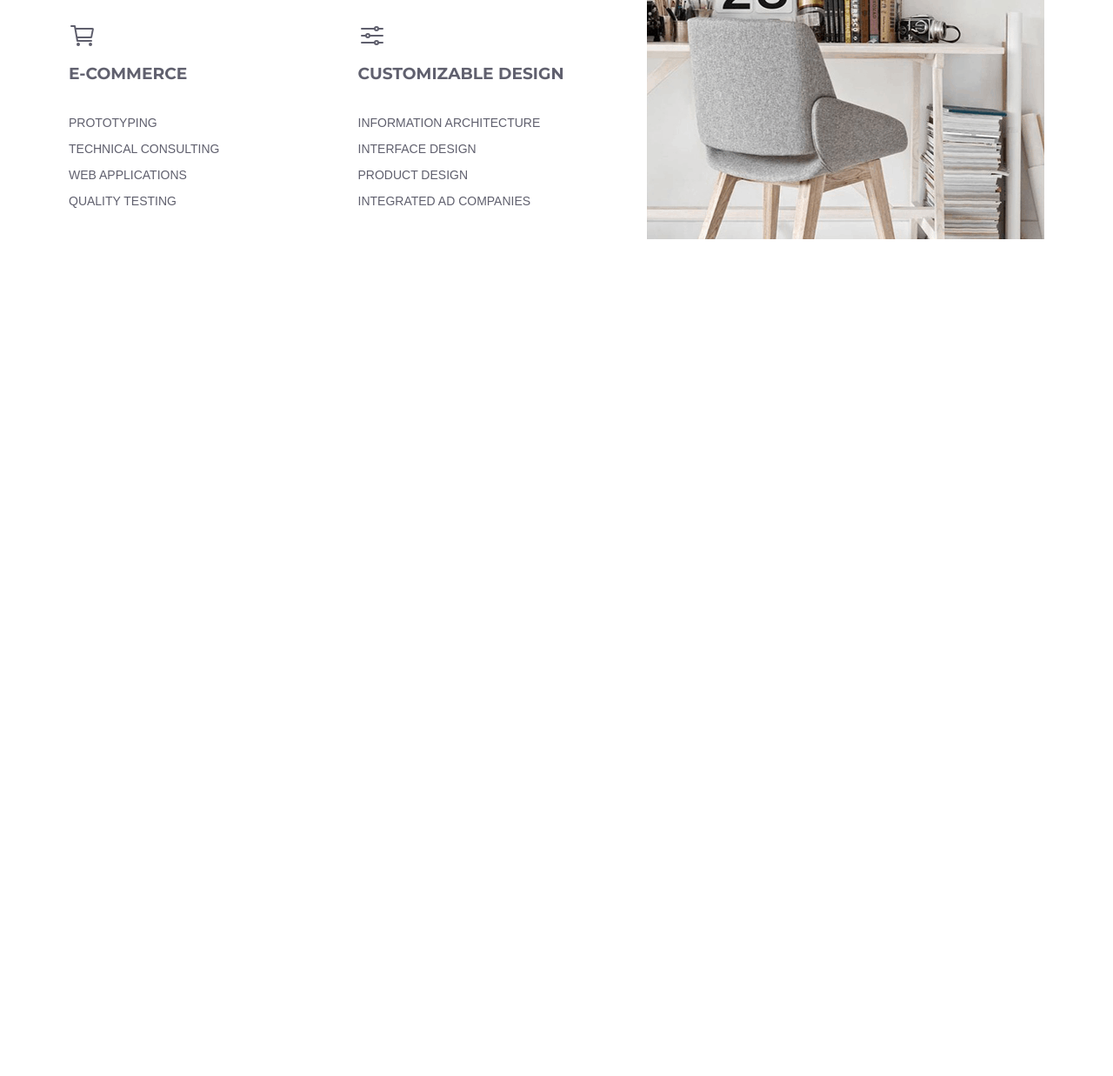
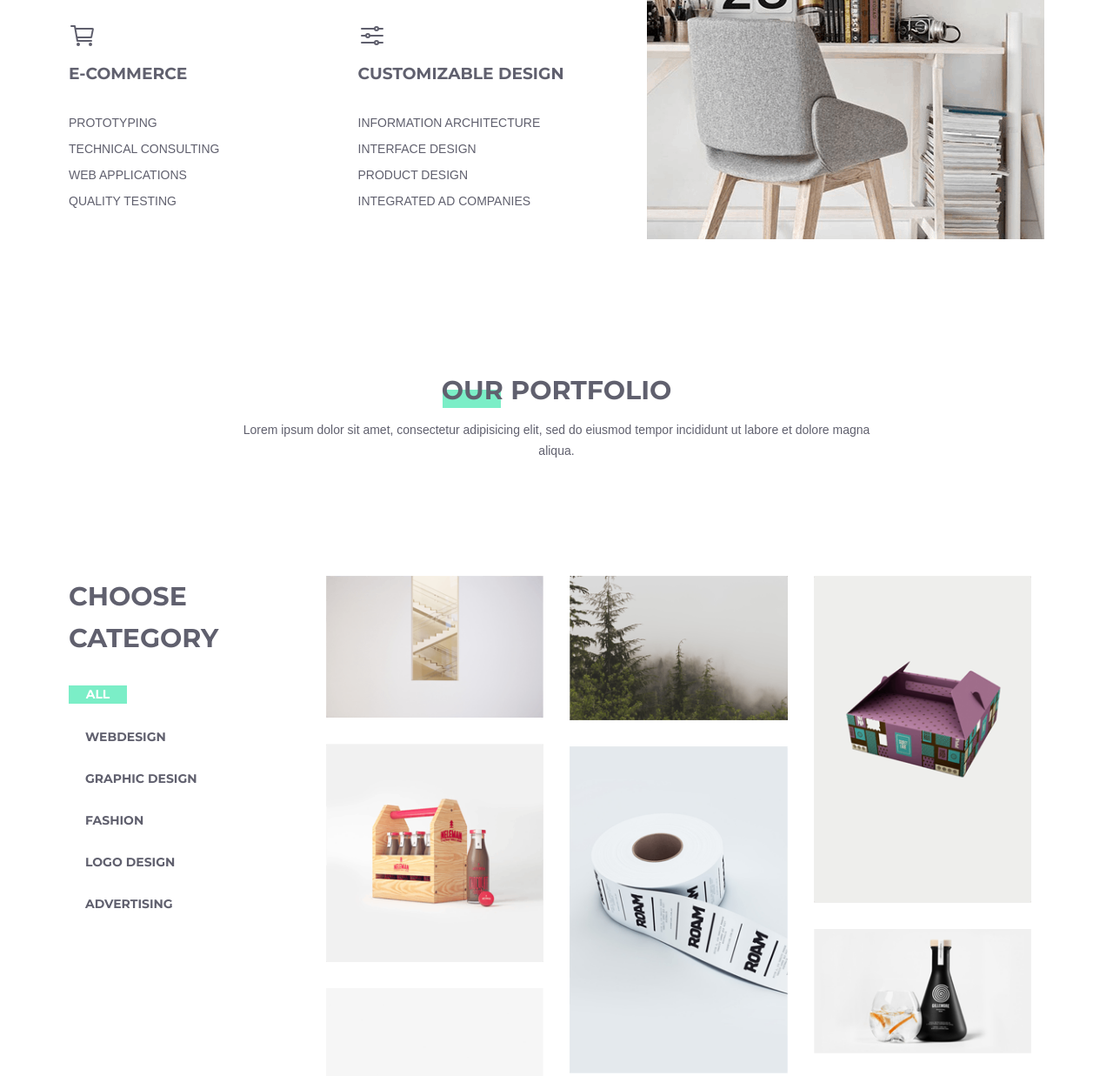
Before and after one commit to BlackTruth/creative-agency, a website built with webpack: page src/index.html in a window 1280 px wide. Shown: the part 1541-2778 px from the top of the page at 87% size. Before the commit the page ends 1816 px from the top, so only its background shows below. Built offline with nearby package versions, Linux system fonts and the light colour scheme.

Commit message:
feat: add third section

```diff
--- /dev/null
+++ b/src/components/portfolio/portfolio.html
@@ -0,0 +1,73 @@
+<section class="portfolio">
+  <div class="portfolio__header">
+    <h2 class="portfolio__header_title">our portfolio</h2>
+    <p class="portfolio__header_desc">
+      Lorem ipsum dolor sit amet, consectetur adipisicing elit, sed do eiusmod
+      tempor incididunt ut labore et dolore magna aliqua.
+    </p>
+  </div>
+  <div class="portfolio__category">
+    <h3 class="portfolio__category_title">choose category</h3>
+    <button class="portfolio__category_button">all</button>
+    <ul class="portfolio__category_list">
+      <li>webdesign</li>
+      <li>graphic design</li>
+      <li>fashion</li>
+      <li>logo design</li>
+      <li>advertising</li>
+    </ul>
+  </div>
+  <div class="portfolio__collage">
+    <div class="portfolio__collage__column">
+      <img
+        src="../../assets/images/collage1.png"
+        alt="collage1"
+        class="portfolio__collage__column_picture"
+      />
+      <img
+        src="../../assets/images/collage4.png"
+        alt="collage2"
+        class="portfolio__collage__column_picture"
+      />
+      <img
+        src="../../assets/images/collage7.png"
+        alt="collage3"
+        class="portfolio__collage__column_picture"
+      />
+    </div>
+    <div class="portfolio__collage__column">
+      <img
+        src="../../assets/images/collage2.png"
+        alt="collage4"
+        class="portfolio__collage__column_picture"
+      />
+      <img
+        src="../../assets/images/collage5.png"
+        alt="collage5"
+        class="portfolio__collage__column_picture"
+      />
+      <img
+        src="../../assets/images/collage9.png"
+        alt="collage6"
+        class="portfolio__collage__column_picture"
+      />
+    </div>
+    <div class="portfolio__collage__column">
+      <img
+        src="../../assets/images/collage3.png"
+        alt="collage7"
+        class="portfolio__collage__column_picture"
+      />
+      <img
+        src="../../assets/images/collage6.png"
+        alt="collage8"
+        class="portfolio__collage__column_picture"
+      />
+      <img
+        src="../../assets/images/collage8.png"
+        alt="collage9"
+        class="portfolio__collage__column_picture"
+      />
+    </div>
+  </div>
+</section>
--- /dev/null
+++ b/src/components/portfolio/portfolio.scss
@@ -0,0 +1,76 @@
+@import "../../styles/constants";
+
+@import "../../styles/mixins";
+
+.portfolio {
+  display: grid;
+  grid-template-rows: auto auto auto auto;
+  grid-template-columns: 1fr 1fr 1fr 1fr;
+  margin: 150px $wrapper-margin 0 $wrapper-margin;
+
+  &__header {
+    display: flex;
+    flex-direction: column;
+    align-items: center;
+    grid-column: 1 / 5;
+    grid-row: 1;
+
+    &_title {
+      margin: 0;
+
+      @include title;
+    }
+
+    &_desc {
+      max-width: 765px;
+      margin: 10px 0 101px 0;
+
+      @include description($font-size: 14px, $line-height: 1.71);
+    }
+  }
+
+  &__category {
+    display: flex;
+    flex-direction: column;
+    align-items: flex-start;
+
+    &_title {
+      font-size: 30px;
+      line-height: 1.6;
+      text-align: left;
+      text-transform: uppercase;
+      font-weight: bold;
+    }
+
+    &_button {
+      @include button($width: 67px);
+      width: 67px;
+      height: 21px;
+      font-size: 14px;
+    }
+
+    &_list {
+      @include list;
+      padding-left: 19px;
+      font-size: 14px;
+      line-height: 3.43;
+      text-transform: uppercase;
+    }
+  }
+
+  &__collage {
+    grid-column: 2 / 5;
+    grid-row: 2 / 5;
+    display: flex;
+    &__column {
+      flex: 33.3%;
+      max-width: 33.3%;
+      padding: 0 15px;
+      &_picture {
+        margin-top: 30px;
+        vertical-align: middle;
+        width: 100%;
+      }
+    }
+  }
+}
--- a/src/index.html
+++ b/src/index.html
@@ -9,7 +9,8 @@
     <%= require('html-loader!./components/header/header.html').default %>
     <main>
       <%= require('html-loader!./components/agency/agency.html').default %> <%=
-      require('html-loader!./components/choose/choose.html').default %>
+      require('html-loader!./components/choose/choose.html').default %> <%=
+      require('html-loader!./components/portfolio/portfolio.html').default %>
     </main>
     <footer></footer>
   </body>
--- a/src/styles/mixins.scss
+++ b/src/styles/mixins.scss
@@ -64,3 +64,9 @@
   line-height: $line-height;
   font-family: "OpenSans", sans-serif;
 }
+
+@mixin list {
+  list-style-type: none;
+  padding: 0;
+  text-align: left;
+}
--- a/src/styles/style.scss
+++ b/src/styles/style.scss
@@ -11,6 +11,8 @@
 @import "../components/agency/agency";
 
 @import "../components/choose/choose";
+
+@import "../components/portfolio/portfolio";
 
 .app {
   max-width: 1300px;
```
Also changed, not shown: src/assets/images/collage1.png (added), src/assets/images/collage2.png (added), src/assets/images/collage3.png (added), src/assets/images/collage4.png (added), src/assets/images/collage5.png (added), src/assets/images/collage6.png (added), src/assets/images/collage7.png (added), src/assets/images/collage8.png (added), src/assets/images/collage9.png (added).
